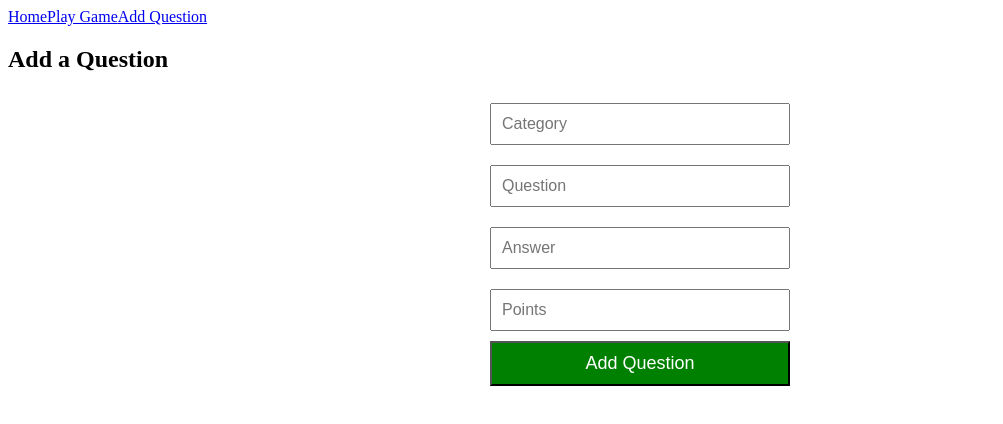
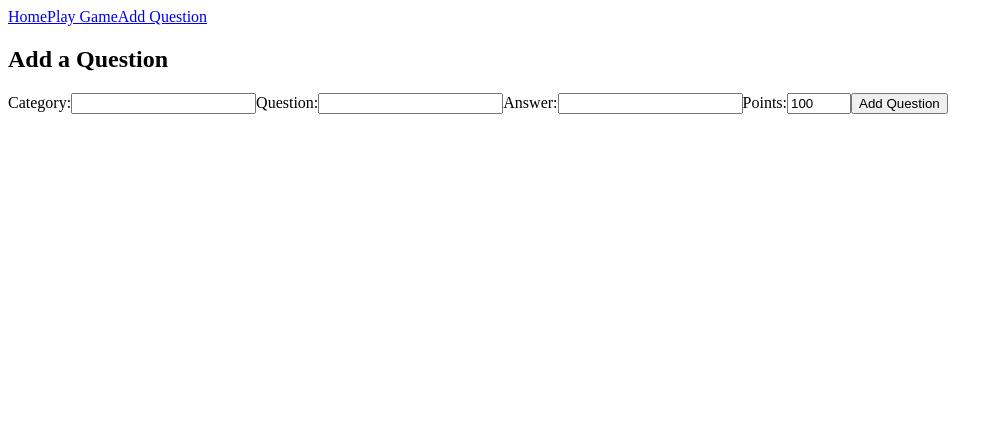
Before and after one commit to Farhan452002/Ahmed_Farhan_Capstone_Frontend, a React (Create React App) app: page /add-question in a window 1280 px wide. Shown: the top 424 px of the page, without its empty margins (0-1003 px from the left). Built offline with nearby package versions, Linux system fonts and the light colour scheme.

Commit message:
Connection Between frontend and backend Successful

```diff
--- a/src/pages/AddQuestion.js
+++ b/src/pages/AddQuestion.js
@@ -1,25 +1,29 @@
 import { useState } from "react";
-import axios from "axios";
-import "./AddQuestion.css";
 
 function AddQuestion() {
-    const [questionData, setQuestionData] = useState({
-        category: "",
-        question: "",
-        answer: "",
-        points: ""
-    });
-
-    const handleChange = (e) => {
-        setQuestionData({ ...questionData, [e.target.name]: e.target.value });
-    };
+    const [category, setCategory] = useState("");
+    const [question, setQuestion] = useState("");
+    const [answer, setAnswer] = useState("");
+    const [points, setPoints] = useState(100);
 
     const handleSubmit = async (e) => {
         e.preventDefault();
+        const newQuestion = { category, question, answer, points };
+
         try {
-            await axios.post("http://localhost:5000/questions", questionData);
-            alert("Question Added!");
-            setQuestionData({ category: "", question: "", answer: "", points: "" });
+            const res = await fetch("http://localhost:5000/questions", {
+                method: "POST",
+                headers: { "Content-Type": "application/json" },
+                body: JSON.stringify(newQuestion),
+            });
+
+            if (res.ok) {
+                alert("Question added successfully!");
+                setCategory("");
+                setQuestion("");
+                setAnswer("");
+                setPoints(100);
+            }
         } catch (error) {
             console.error("Error adding question:", error);
         }
@@ -29,10 +33,18 @@ function AddQuestion() {
         <div>
             <h2>Add a Question</h2>
             <form onSubmit={handleSubmit}>
-                <input type="text" name="category" placeholder="Category" value={questionData.category} onChange={handleChange} required />
-                <input type="text" name="question" placeholder="Question" value={questionData.question} onChange={handleChange} required />
-                <input type="text" name="answer" placeholder="Answer" value={questionData.answer} onChange={handleChange} required />
-                <input type="number" name="points" placeholder="Points" value={questionData.points} onChange={handleChange} required />
+                <label>Category:</label>
+                <input type="text" value={category} onChange={(e) => setCategory(e.target.value)} required />
+
+                <label>Question:</label>
+                <input type="text" value={question} onChange={(e) => setQuestion(e.target.value)} required />
+
+                <label>Answer:</label>
+                <input type="text" value={answer} onChange={(e) => setAnswer(e.target.value)} required />
+
+                <label>Points:</label>
+                <input type="number" value={points} onChange={(e) => setPoints(e.target.value)} min="100" max="500" step="100" required />
+
                 <button type="submit">Add Question</button>
             </form>
         </div>
--- a/src/pages/PlayGame.js
+++ b/src/pages/PlayGame.js
@@ -1,25 +1,53 @@
-import "./PlayGame.css";
+import { useState, useEffect } from "react";
 
 function PlayGame() {
-    const categories = ["History", "Science", "Geography", "Sports", "Movies"];
-    const points = [100, 200, 300, 400, 500];
+    const [questions, setQuestions] = useState([]);
+
+    // Fetch questions from backend
+    useEffect(() => {
+        fetch("http://localhost:5000/questions")
+            .then((res) => res.json())
+            .then((data) => setQuestions(data))
+            .catch((error) => console.error("Error fetching questions:", error));
+    }, []);
+
+    // Handle delete question
+    const deleteQuestion = async (id) => {
+        try {
+            await fetch(`http://localhost:5000/questions/${id}`, { method: "DELETE" });
+            setQuestions(questions.filter((q) => q._id !== id));
+        } catch (error) {
+            console.error("Error deleting question:", error);
+        }
+    };
 
     return (
         <div>
-
-            <h2>Jeopardy Game</h2>
-            <div className="board">
-                {categories.map((category, catIndex) => (
-                    <div key={catIndex} className="category-column">
-                        <div className="category-header">{category}</div>
-                        {points.map((point, pointIndex) => (
-                            <div key={pointIndex} className="question-box">
-                                ${point}
-                            </div>
-                        ))}
-                    </div>
-                ))}
-            </div>
+            <h2>Play Jeopardy!</h2>
+            <table>
+                <thead>
+                    <tr>
+                        <th>Category</th>
+                        <th>Question</th>
+                        <th>Answer</th>
+                        <th>Points</th>
+                        <th>Actions</th>
+                    </tr>
+                </thead>
+                <tbody>
+                    {questions.map((q) => (
+                        <tr key={q._id}>
+                            <td>{q.category}</td>
+                            <td>{q.question}</td>
+                            <td>{q.answer}</td>
+                            <td>{q.points}</td>
+                            <td>
+                                <button onClick={() => deleteQuestion(q._id)}>Delete</button>
+                            </td>
+                        </tr>
+                    ))}
+                </tbody>
+            </table>
         </div>
     );
 }
```
